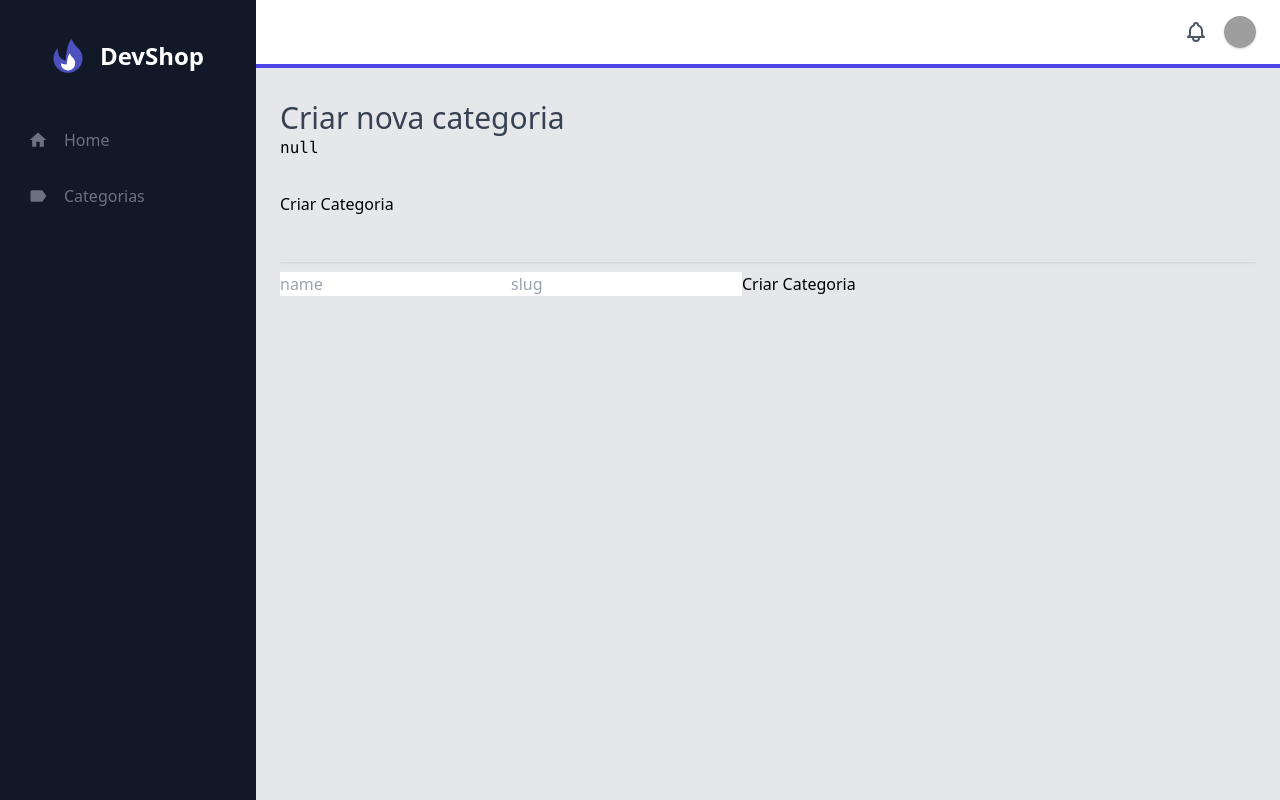
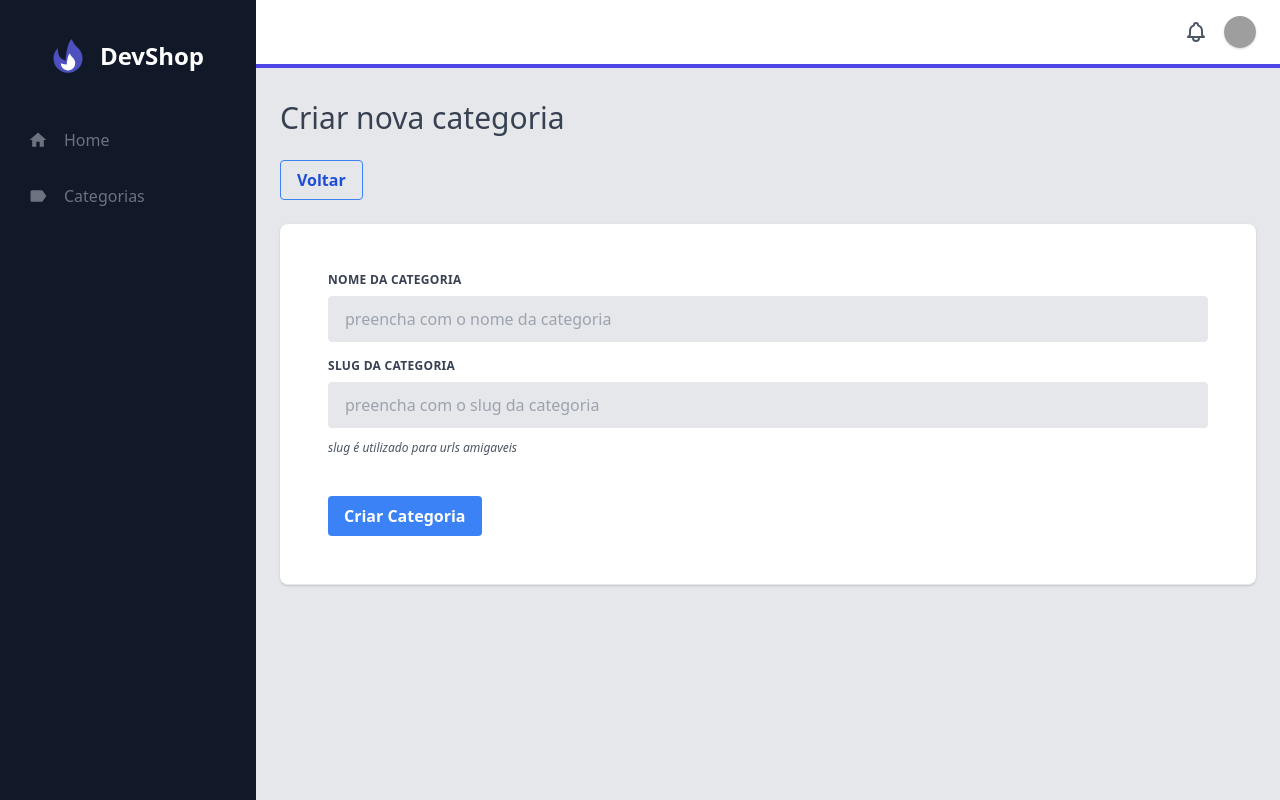
Before and after one commit to kishaba/devshop-frontend, a Next.js app in the folder panel/: page /categories/create in a window 1280 px wide. Built offline with nearby package versions, Linux system fonts and the light colour scheme; grey boxes are pictures that could not be loaded.

Commit message:
Finalização de castegorias e componetização button e alert

```diff
--- /dev/null
+++ b/panel/components/Alert/index.js
@@ -0,0 +1,11 @@
+import React from 'react'
+
+const Alert = ({ children }) => {
+  return (
+    <div className="bg-yellow-100 border-l-4 border-yellow-500 text-yellow-700 p-4">
+      {children}
+    </div>
+  )
+}
+
+export default Alert
--- /dev/null
+++ b/panel/components/Button/index.js
@@ -0,0 +1,37 @@
+import React from 'react'
+import Link from 'next/link'
+
+const Button = ({ children, type = 'submit' }) => {
+  return (
+    <button
+      type={type}
+      className="bg-blue-500 hover:bg-blue-700 text-white font-bold py-2 px-4 rounded"
+    >
+      {children}
+    </button>
+  )
+}
+
+const ButtonLink = ({ href, children }) => {
+  return (
+    <Link href={href}>
+      <a className="bg-blue-500 hover:bg-blue-700 text-white font-bold py-2 px-4 rounded">
+        {children}
+      </a>
+    </Link>
+  )
+}
+
+const ButtonLinkOutline = ({ href, children }) => {
+  return (
+    <Link href={href}>
+      <a className="bg-transparent hover:bg-blue-500 text-blue-700 font-semibold hover:text-white py-2 px-4 border border-blue-500 hover:border-transparent rounded">
+        {children}
+      </a>
+    </Link>
+  )
+}
+
+Button.Link = ButtonLink
+Button.LinkOutline = ButtonLinkOutline
+export default Button
--- /dev/null
+++ b/panel/components/Input/index.js
@@ -0,0 +1,34 @@
+import React from 'react'
+
+const Input = ({
+  type = 'text',
+  placeholder = '',
+  label = '',
+  value,
+  onChange,
+  name,
+  helptext = null
+}) => {
+  return (
+    <div className="w-full px-3">
+      <label
+        className="block uppercase tracking-wide text-gray-700 text-xs font-bold mb-2"
+        htmlFor={'id-' + name}
+      >
+        {label}
+      </label>
+      <input
+        className="appearance-none block w-full bg-gray-200 text-gray-700 border border-gray-200 rounded py-3 px-4 mb-3 leading-tight focus:outline-none focus:bg-white focus:border-gray-500"
+        id="grid-password"
+        type={type}
+        placeholder={placeholder}
+        value={value}
+        onChange={onChange}
+        name={name}
+      />
+      <p className="text-gray-600 text-xs italic mb-4">{helptext}</p>
+    </div>
+  )
+}
+
+export default Input
--- a/panel/components/Table/index.js
+++ b/panel/components/Table/index.js
@@ -1,34 +1,36 @@
-import React from 'react';
+import React from 'react'
 
 const Table = ({ children }) => {
-  return <table className='min-w-full'>{children}</table>;
-};
+  return <table className="min-w-full">{children}</table>
+}
 
 const TableHead = ({ children }) => {
   return (
     <thead>
       <tr>{children}</tr>
     </thead>
-  );
-};
+  )
+}
 const TableTh = ({ children }) => {
   return (
-    <th className='px-6 py-3 border-b border-gray-200 bg-gray-50 text-left text-xs leading-4 font-medium text-gray-500 uppercase tracking-wider'>
+    <th className="px-6 py-3 border-b border-gray-200 bg-blue-100 text-left text-xs leading-4 font-medium text-gray-700 uppercase tracking-wider">
       {children}
     </th>
-  );
-};
+  )
+}
 const TableBody = ({ children }) => {
-  return <tbody className='bg-white'>{children}</tbody>;
-};
-const TableTr = ({ children }) => <tr>{children}</tr>;
+  return <tbody className="bg-white">{children}</tbody>
+}
+const TableTr = ({ children }) => <tr>{children}</tr>
 const TableTd = ({ children }) => (
-  <td className='px-6 py-4 whitespace-no-wrap border-b border-gray-200'>{children}</td>
-);
-Table.Head = TableHead;
-Table.Th = TableTh;
-Table.Body = TableBody;
-Table.Tr = TableTr;
-Table.Td = TableTd;
+  <td className="px-6 py-4 whitespace-no-wrap border-b border-gray-200">
+    {children}
+  </td>
+)
+Table.Head = TableHead
+Table.Th = TableTh
+Table.Body = TableBody
+Table.Tr = TableTr
+Table.Td = TableTd
 
-export default Table;
+export default Table
--- a/panel/pages/categories/[id]/edit.js
+++ b/panel/pages/categories/[id]/edit.js
@@ -4,6 +4,8 @@ import { useMutation, useQuery } from '../../../lib/graphql'
 import { useFormik } from 'formik'
 import Layout from '../../../components/Layout'
 import Title from '../../../components/Title'
+import Input from '../../../components/Input'
+import Button from '../../../components/Button'
 
 const UPDATE_CATEGORY = `
     mutation updateCategory($id: String!, $name: String!,$slug: String!) {
@@ -61,26 +63,33 @@ const Edit = () => {
       <Title>Editar categoria</Title>
       {/* <pre>{JSON.stringify(data, null, 2)} </pre> */}
       <div className="mt-8"></div>
+      <div>
+        <Button.LinkOutline href="/categories">Voltar</Button.LinkOutline>
+      </div>
       <div className="flex flex-col mt-8">
         <div className="-my-2 py-2 overflow-x-auto sm:-mx-6 sm:px-6 lg:-mx-8 lg:px-8">
-          <div className="align-middle inline-block min-w-full shadow overflow-hidden sm:rounded-lg border-b border-gray-200"></div>
-          <form onSubmit={form.handleSubmit}>
-            <input
-              type="text"
-              name="name"
-              placeholder="name"
-              onChange={form.handleChange}
-              value={form.values.name}
-            />
-            <input
-              type="text"
-              name="slug"
-              placeholder="slug"
-              onChange={form.handleChange}
-              value={form.values.slug}
-            />
-            <button type="submit">Atualizar Categoria</button>
-          </form>
+          <div className="align-middle inline-block bg-white min-w-full shadow overflow-hidden sm:rounded-lg border-b border-gray-200 p-12">
+            <form onSubmit={form.handleSubmit}>
+              <div className="flex flex-wrap -mx-3 mb-6">
+                <Input
+                  label="Nome da categoria"
+                  placeholder="preencha com o nome da categoria"
+                  value={form.values.name}
+                  onChange={form.handleChange}
+                  name="name"
+                />
+                <Input
+                  label="Slug da categoria"
+                  placeholder="preencha com o slug da categoria"
+                  value={form.values.slug}
+                  onChange={form.handleChange}
+                  name="slug"
+                  helptext="slug é utilizado para urls amigaveis"
+                />
+              </div>
+              <Button type="submit">Salvar Categoria</Button>
+            </form>
+          </div>
         </div>
       </div>
     </Layout>
--- a/panel/pages/categories/create.js
+++ b/panel/pages/categories/create.js
@@ -4,6 +4,8 @@ import Title from '../../components/Title'
 import { useMutation } from '../../lib/graphql'
 import { useFormik } from 'formik'
 import { useRouter } from 'next/router'
+import Button from '../../components/Button'
+import Input from '../../components/Input'
 
 const CREATE_CATEGORY = `
     mutation createCategory($name: String!,$slug: String!) {
@@ -35,31 +37,35 @@ const Index = () => {
   return (
     <Layout>
       <Title>Criar nova categoria</Title>
-      <pre>{JSON.stringify(data, null, 2)} </pre>
+      {/* <pre>{JSON.stringify(data, null, 2)} </pre> */}
       <div className="mt-8"></div>
       <div>
-        <a href="">Criar Categoria</a>
+        <Button.LinkOutline href="/categories">Voltar</Button.LinkOutline>
       </div>
       <div className="flex flex-col mt-8">
         <div className="-my-2 py-2 overflow-x-auto sm:-mx-6 sm:px-6 lg:-mx-8 lg:px-8">
-          <div className="align-middle inline-block min-w-full shadow overflow-hidden sm:rounded-lg border-b border-gray-200"></div>
-          <form onSubmit={form.handleSubmit}>
-            <input
-              type="text"
-              name="name"
-              placeholder="name"
-              onChange={form.handleChange}
-              value={form.values.name}
-            />
-            <input
-              type="text"
-              name="slug"
-              placeholder="slug"
-              onChange={form.handleChange}
-              value={form.values.slug}
-            />
-            <button type="submit">Criar Categoria</button>
-          </form>
+          <div className="align-middle inline-block min-w-full bg-white shadow overflow-hidden sm:rounded-lg border-b border-gray-200 p-12">
+            <form onSubmit={form.handleSubmit}>
+              <div className="flex flex-wrap -mx-3 mb-6">
+                <Input
+                  label="Nome da categoria"
+                  placeholder="preencha com o nome da categoria"
+                  value={form.values.name}
+                  onChange={form.handleChange}
+                  name="name"
+                />
+                <Input
+                  label="Slug da categoria"
+                  placeholder="preencha com o slug da categoria"
+                  value={form.values.slug}
+                  onChange={form.handleChange}
+                  name="slug"
+                  helptext="slug é utilizado para urls amigaveis"
+                />
+              </div>
+              <Button type="submit">Criar Categoria</Button>
+            </form>
+          </div>
         </div>
       </div>
     </Layout>
--- a/panel/pages/categories/index.js
+++ b/panel/pages/categories/index.js
@@ -1,5 +1,7 @@
 import Link from 'next/link'
 import React from 'react'
+import Alert from '../../components/Alert'
+import Button from '../../components/Button'
 import Layout from '../../components/Layout'
 import Table from '../../components/Table'
 import Title from '../../components/Title'
@@ -35,16 +37,14 @@ const Index = () => {
       {/* <pre>{JSON.stringify(data, null, 2)} </pre> */}
       <div className="mt-8"></div>
       <div>
-        <Link href="/categories/create">
-          <a>Criar Categoria</a>
-        </Link>
+        <Button.Link href="/categories/create"> Criar Categoria</Button.Link>
       </div>
       <div className="flex flex-col mt-8">
         <div className="-my-2 py-2 overflow-x-auto sm:-mx-6 sm:px-6 lg:-mx-8 lg:px-8">
           {data && data.getAllCategories && data.getAllCategories.length === 0 && (
-            <div className="bg-yellow-100 border-l-4 border-yellow-500 text-yellow-700 p-4">
+            <Alert>
               <p>Nenhuma categoria encontrada</p>
-            </div>
+            </Alert>
           )}
           {data && data.getAllCategories && data.getAllCategories.length > 0 && (
             <div className="align-middle inline-block min-w-full shadow overflow-hidden sm:rounded-lg border-b border-gray-200">
```
